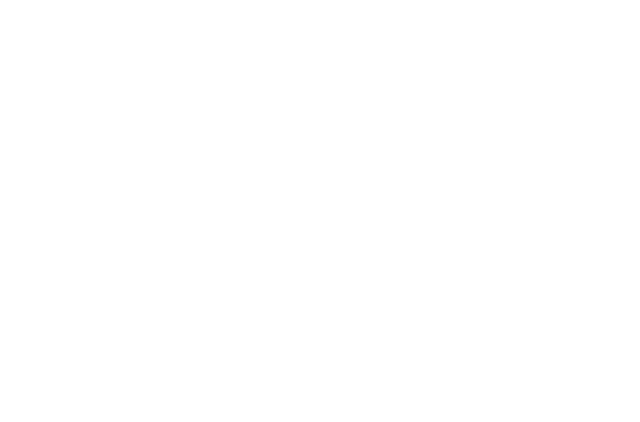
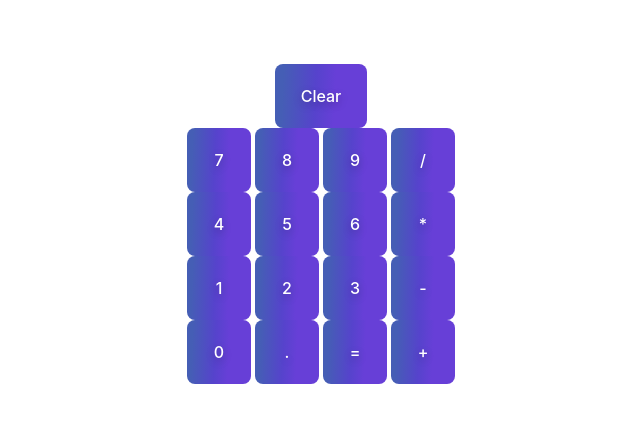
Before and after one commit to DarkBlueButterfly/calculator, a plain HTML site: page index.html in a window 1280 px wide. Shown: the whole page, without its empty margins (319-959 px from the left). Drawn offline with Linux system fonts and the light colour scheme.

Commit message:
Add buttons for each number and operators

```diff
--- a/index.html
+++ b/index.html
@@ -8,6 +8,40 @@
     <title>Calculator</title>
 </head>
 <body>
+    <div id="container">
+        <div class="display"></div>
+        <div id="content">
+            <div class="topLine">
+                <button class="clear">Clear</button>
+            </div>
+            <div id="keypad">
+                <div class="lines">
+                    <button class="seven">7</button>
+                    <button class="eight">8</button>
+                    <button class="nine">9</button>
+                    <button class="divide">/</button>
+                </div>
+                <div class="lines">
+                    <button class="four">4</button>
+                    <button class="five">5</button>
+                    <button class="six">6</button>
+                    <button class="multiply">*</button>
+                </div>
+                <div class="lines">
+                    <button class="one">1</button>
+                    <button class="two">2</button>
+                    <button class="three">3</button>
+                    <button class="minus">-</button>
+                </div>
+                <div class="lines">
+                    <button class="zero">0</button>
+                    <button class="dot">.</button>
+                    <button class="equal">=</button>
+                    <button class="plus">+</button>
+                </div>
+            </div>
+        </div>
+    </div>
 
 </body>
 </html>
--- a/style.css
+++ b/style.css
@@ -0,0 +1,52 @@
+* {
+    margin: 0;
+    padding: 0;
+    box-sizing: border-box;
+}
+
+#container {
+    display: flex;
+    flex-direction: column;
+    align-items: center;
+}
+
+.display {
+    width: 50px;
+    height: 64px;
+}
+
+#content {
+    display: flex;
+    flex-direction: column;
+    justify-content: center;
+    align-items: center;
+}
+
+
+#keypad {
+    display: flex;
+    flex-direction: column;
+    justify-content: center;
+    align-items: center;
+}
+
+.lines button{
+    width: 64px;
+}
+
+#content button{
+  background-image: linear-gradient(92.88deg, #455EB5 9.16%, #5643CC 43.89%, #673FD7 64.72%);
+  border-radius: 8px;
+  border-style: none;
+  box-sizing: border-box;
+  color: #FFFFFF;
+  flex-shrink: 0;
+  font-family: "Inter UI","SF Pro Display",-apple-system,BlinkMacSystemFont,"Segoe UI",Roboto,Oxygen,Ubuntu,Cantarell,"Open Sans","Helvetica Neue",sans-serif;
+  font-size: 16px;
+  font-weight: 500;
+  height: 4rem;
+  padding: 0 1.6rem;
+  text-align: center;
+  text-shadow: rgba(0, 0, 0, 0.25) 0 3px 8px;
+  transition: all .5s;
+}
```
